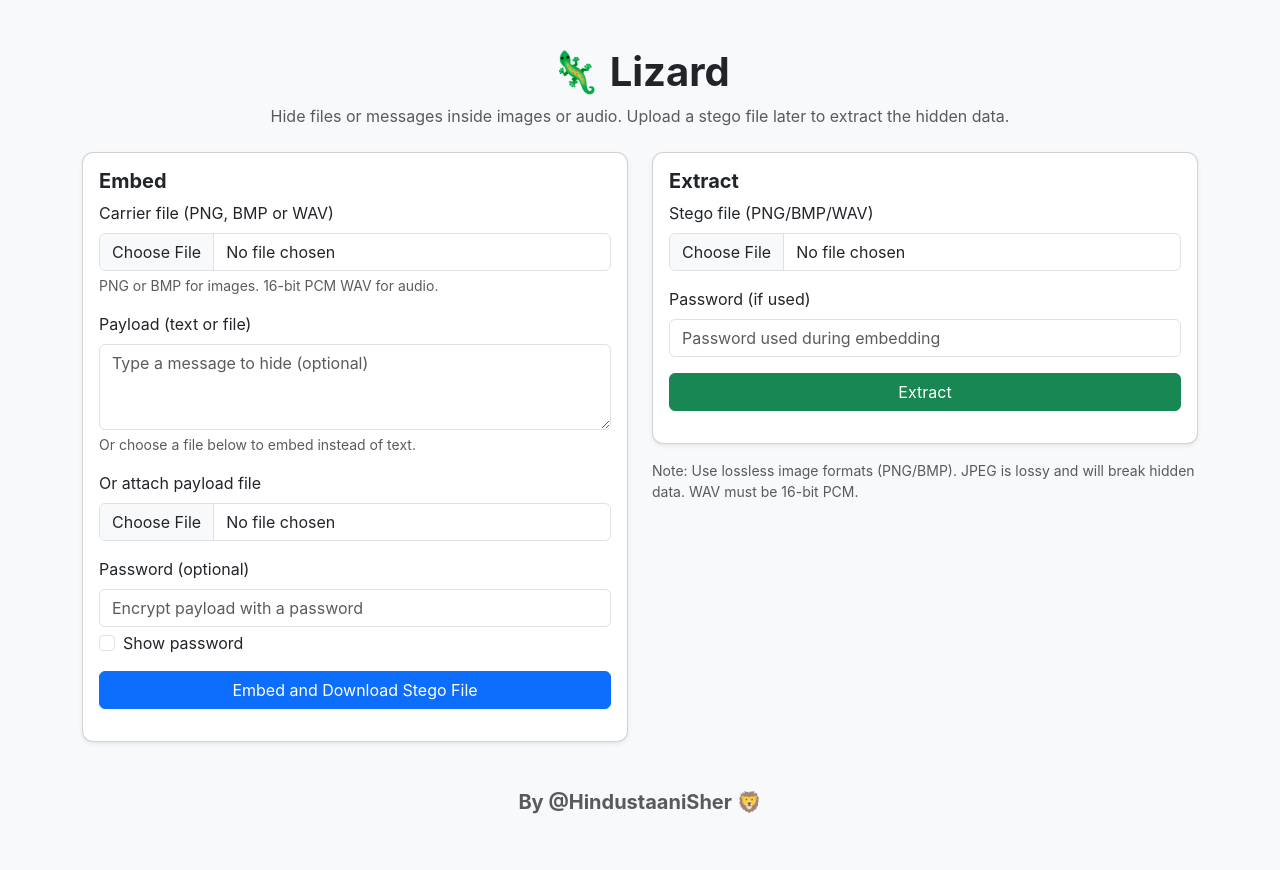
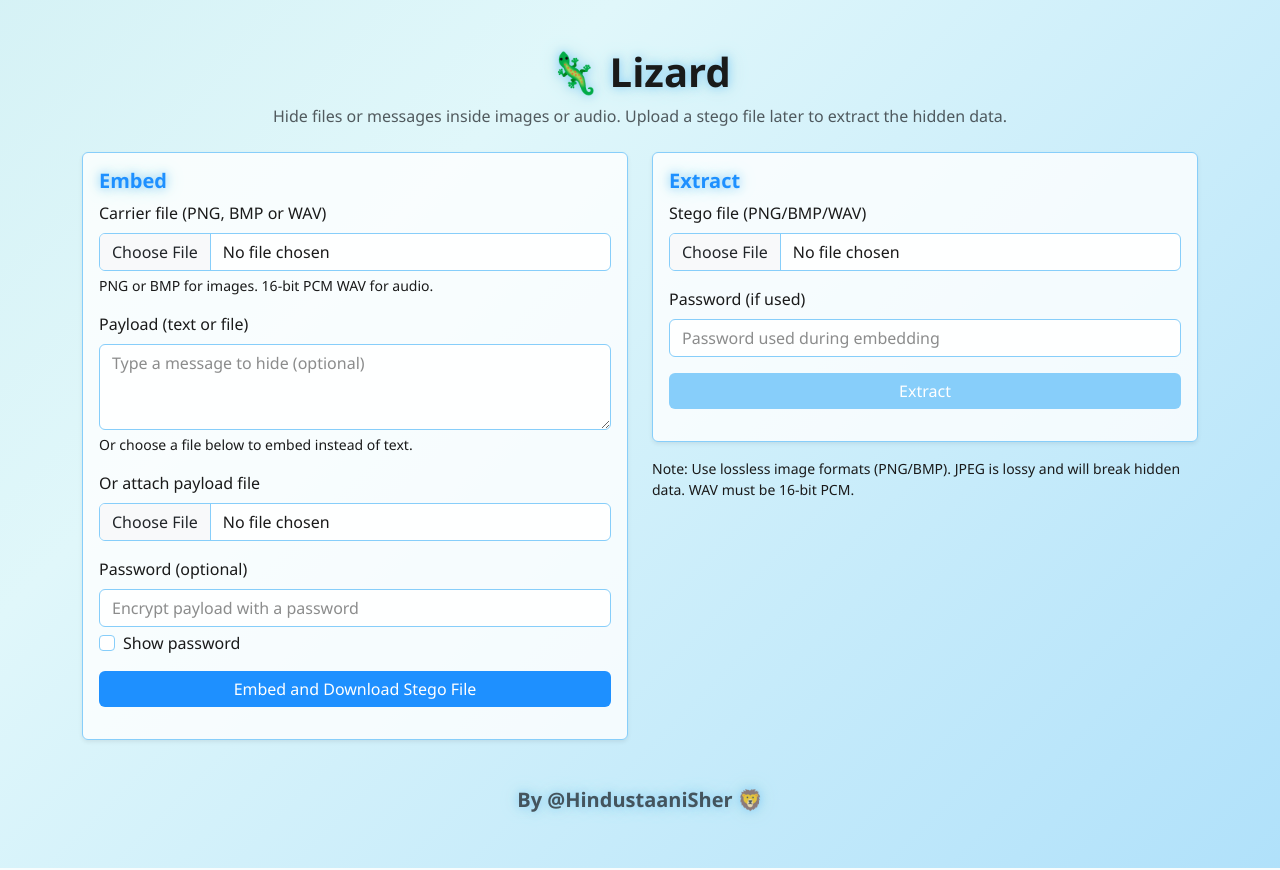
Before and after one commit to HindustaaniSher/Lizard, a Flask app: page / in a window 1280 px wide. Run offline with Flask 3, Linux system fonts and the light colour scheme; some libraries are stand-ins or nearby versions.

Commit message:
Enhance CSS styles with full page setup and animations

```diff
--- a/static/css/style.css
+++ b/static/css/style.css
@@ -1,4 +1,110 @@
-/* static/css/style.css */
-body { font-family: Inter, system-ui, -apple-system, "Segoe UI", Roboto, "Helvetica Neue", Arial; }
-.card { border-radius: 0.7rem; }
-pre { white-space: pre-wrap; word-break: break-word; }
+/* Full page setup */
+body, html {
+  margin: 0;
+  padding: 0;
+  width: 100%;
+  height: 100%;
+  font-family: 'Segoe UI', Tahoma, Geneva, Verdana, sans-serif;
+  color: #1a1a1a; /* Text color dark for readability on light */
+  overflow-x: hidden;
+  background: linear-gradient(-45deg, #87CEFA, #E0F7FA, #B0E0E6, #E0F7FA);
+  background-size: 400% 400%;
+  animation: gradientBG 15s ease infinite;
+}
+
+/* Gradient background animation */
+@keyframes gradientBG {
+  0% {
+    background-position: 0% 50%;
+  }
+  50% {
+    background-position: 100% 50%;
+  }
+  100% {
+    background-position: 0% 50%;
+  }
+}
+
+/* Container styling */
+.container {
+  position: relative;
+  z-index: 1;
+}
+
+/* Card styling */
+.card {
+  background-color: rgba(255, 255, 255, 0.8); /* semi-transparent white */
+  border: 1px solid #87CEFA;
+  color: #1a1a1a; /* dark text */
+}
+
+.card h5 {
+  color: #1E90FF;
+}
+
+.card .form-label,
+.card .form-text,
+.card input,
+.card textarea,
+.card select {
+  color: #1a1a1a;
+}
+
+.card input,
+.card textarea {
+  background-color: rgba(255, 255, 255, 0.9);
+  border: 1px solid #87CEFA;
+  color: #1a1a1a;
+}
+
+.card input::placeholder,
+.card textarea::placeholder {
+  color: rgba(26, 26, 26, 0.5);
+}
+
+/* Buttons */
+.btn-primary {
+  background-color: #1E90FF;
+  border: none;
+  color: white;
+}
+
+.btn-success {
+  background-color: #87CEFA;
+  border: none;
+  color: white;
+}
+
+.btn-primary:hover {
+  background-color: #63b8ff;
+}
+
+.btn-success:hover {
+  background-color: #b0e0ff;
+}
+
+/* Headings */
+h1, h5 {
+  text-shadow: 0 0 10px #87CEFA, 0 0 20px #B0E0E6;
+}
+
+/* Paragraphs and text */
+p, label, small, .form-text {
+  color: #1a1a1a;
+}
+
+/* Footer */
+footer {
+  color: #1a1a1a;
+  text-shadow: 0 0 5px #87CEFA;
+}
+
+/* Alerts */
+.alert {
+  color: #000;
+}
+
+/* Optional: smooth transition for hover effects */
+* {
+  transition: all 0.3s ease;
+}
```
